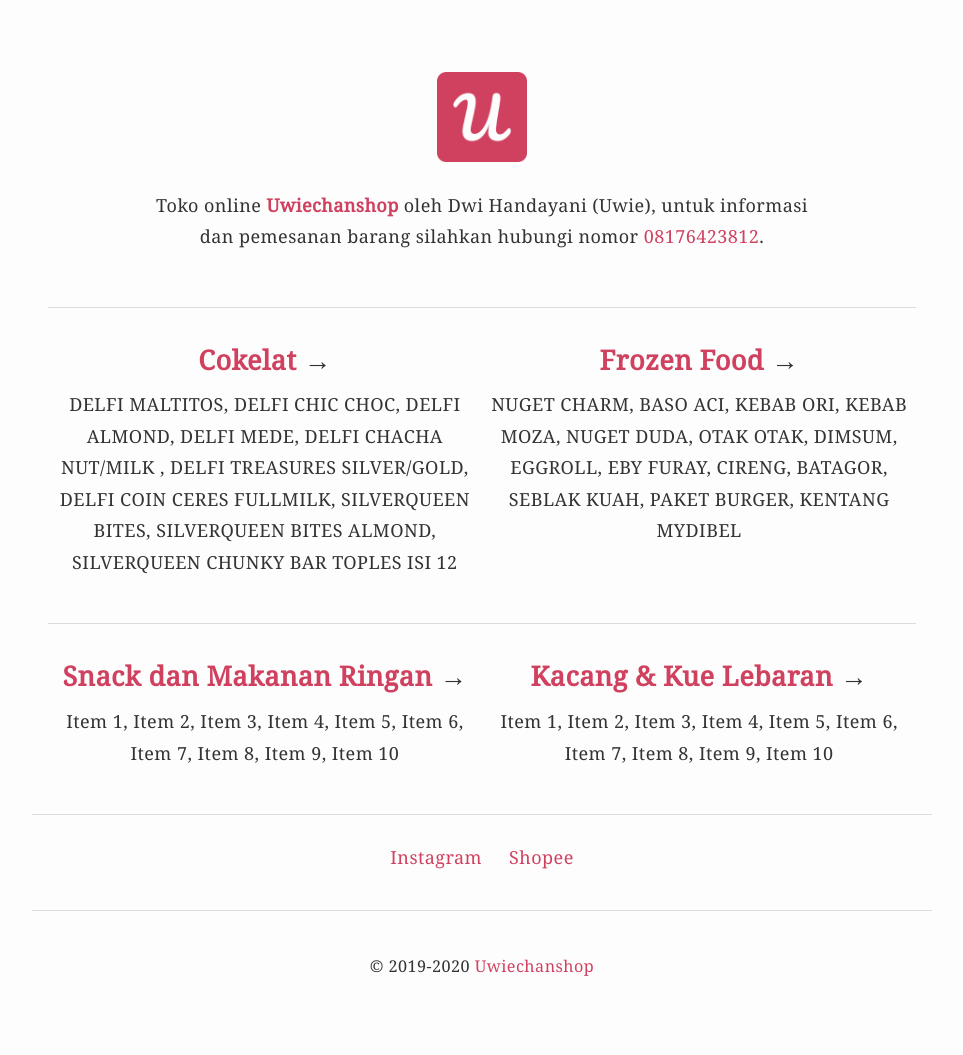
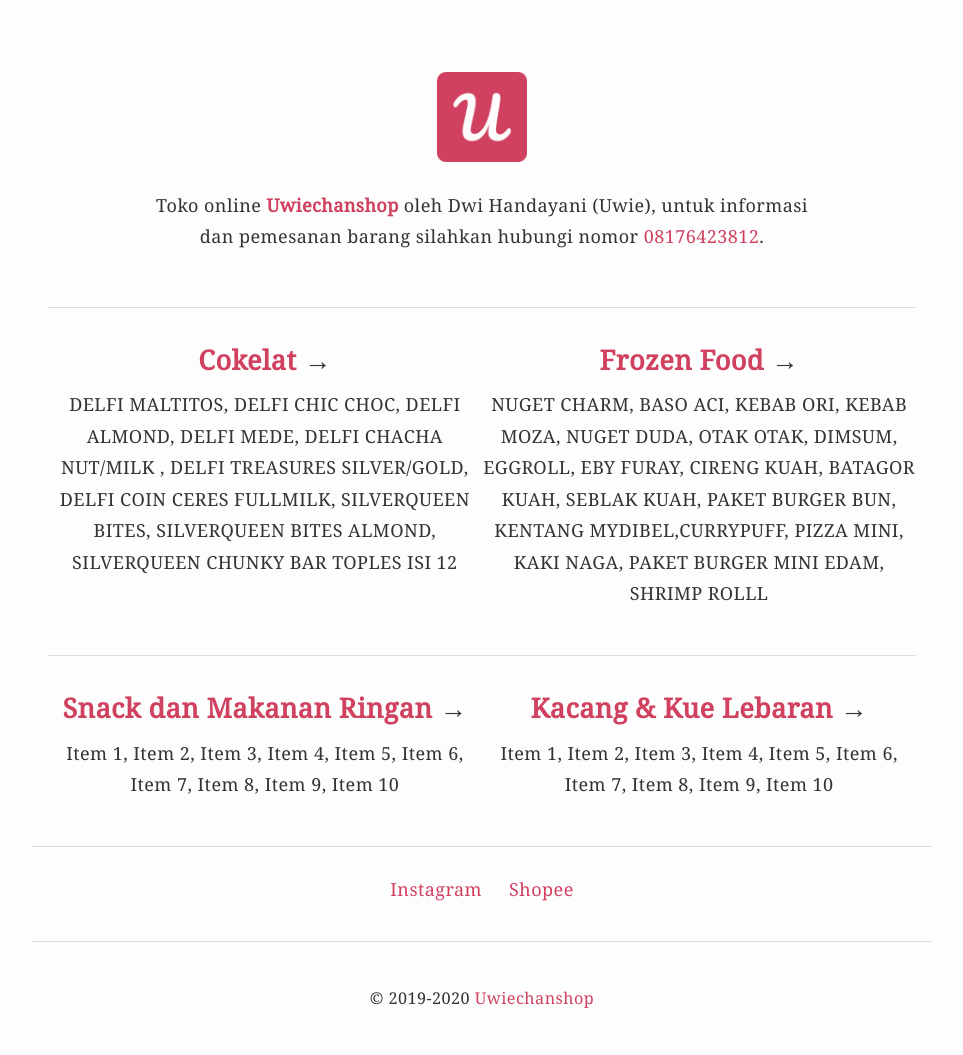
Before and after one commit to krhmwn/uwiechanshop, a Jekyll site: the page built from index.html, in a window 1280 px wide. Shown: the whole page, without its empty margins (158-1121 px from the left). Built offline with Jekyll 4.4.1, drawn with Linux system fonts in a browser that asks for light colours; before the commit the page ends 1023 px from its top, so only the background shows below that.

Commit message:
Update post v.1.1.4

```diff
--- a/_posts/2020-01-03-frozen-food.markdown
+++ b/_posts/2020-01-03-frozen-food.markdown
@@ -4,7 +4,7 @@
 date: 2020-01-03 24:00
 comments: false
 categories: post
-description: NUGET CHARM, BASO ACI, KEBAB ORI, KEBAB MOZA, NUGET DUDA, OTAK OTAK, DIMSUM, EGGROLL, EBY FURAY, CIRENG, BATAGOR, SEBLAK KUAH, PAKET BURGER, KENTANG MYDIBEL
+description: NUGET CHARM, BASO ACI, KEBAB ORI, KEBAB MOZA, NUGET DUDA, OTAK OTAK, DIMSUM, EGGROLL, EBY FURAY, CIRENG KUAH, BATAGOR KUAH, SEBLAK KUAH, PAKET BURGER BUN, KENTANG MYDIBEL,CURRYPUFF, PIZZA MINI, KAKI NAGA, PAKET BURGER MINI EDAM, SHRIMP ROLLL
 ---
 
 Pembaharuan tanggal 25/04/2020
```
